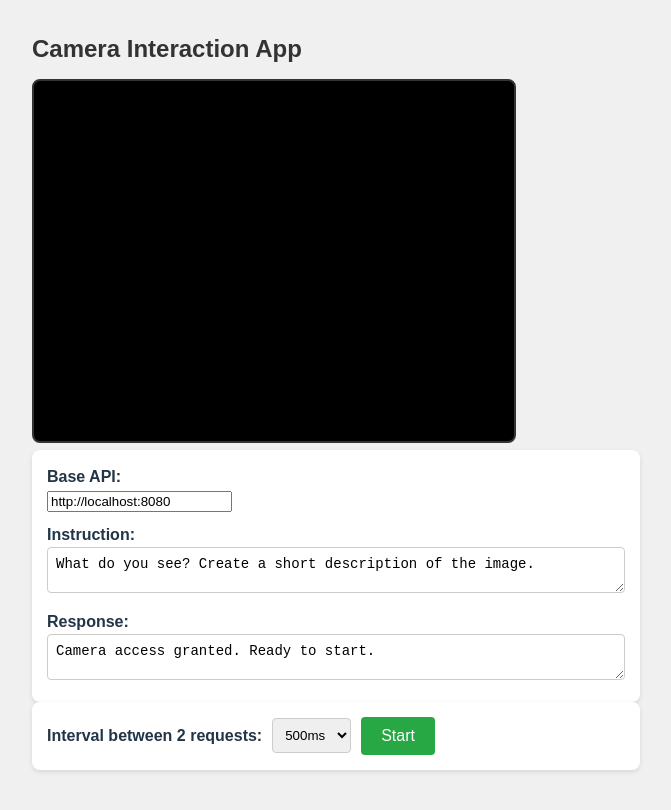
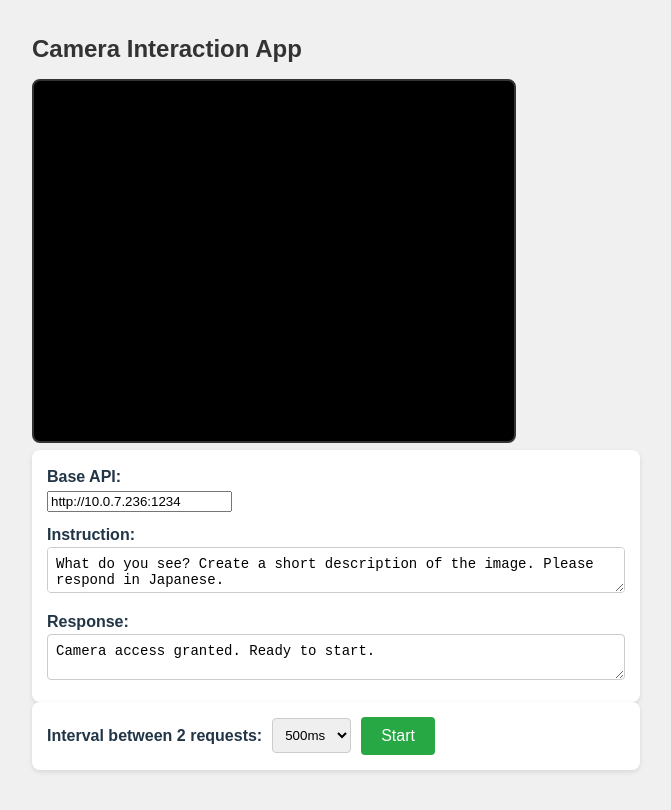
Before and after one commit to koji/webcam-llm, a React (Vite) app: page / in a window 1280 px wide. Shown: the top 810 px of the page, without its empty margins (304-975 px from the left). Built offline with nearby package versions, Linux system fonts and the light colour scheme; no server answers.

Commit message:
use lm stdio

```diff
--- a/src/App.tsx
+++ b/src/App.tsx
@@ -4,14 +4,17 @@ import { useCamera } from './hooks/useCamera';
 import { useIntervalProcessing } from './hooks/useIntervalProcessing';
 import { sendChatCompletionRequest } from './utils/api';
 
+// const url = 'http://localhost:8080';
+const url = 'http://10.0.7.236:1234';
+
 function App() {
   // State for user input and app status
-  const [instruction, setInstruction] = useState('What do you see? Create a short description of the image.');
+  const [instruction, setInstruction] = useState('What do you see? Create a short description of the image. Please respond in Japanese.');
   const [responseText, setResponseText] = useState('Camera access granted. Ready to start.');
   const [isProcessing, setIsProcessing] = useState(false);
   const [intervalMs, setIntervalMs] = useState(500);
-  const [baseURL, setBaseURL] = useState('http://localhost:8080');
-  const [fps, setFps] = useState(0);
+  const [baseURL, setBaseURL] = useState(url);
+  // const [fps, setFps] = useState(0);
 
   // FPS tracking refs
   const frameCountRef = useRef(0);
@@ -22,13 +25,13 @@ function App() {
 
   // Send data to server
   async function processFrame() {
-    console.log('processFrame called'); // DEBUG
+    // console.log('processFrame called'); // DEBUG
     // FPS counting
     frameCountRef.current += 1;
     const now = Date.now();
     if (now - lastFpsUpdateRef.current >= 1000) {
       console.log('FPS updated', frameCountRef.current); // DEBUG
-      setFps(frameCountRef.current);
+      // setFps(frameCountRef.current);
       frameCountRef.current = 0;
       lastFpsUpdateRef.current = now;
     }
--- a/src/utils/api.ts
+++ b/src/utils/api.ts
@@ -4,6 +4,7 @@ export async function sendChatCompletionRequest(
   imageBase64URL: string
 ): Promise<string> {
   try {
+    // const response = await fetch(`${baseURL}/v1/chat/completions`, {
     const response = await fetch(`${baseURL}/v1/chat/completions`, {
       method: 'POST',
       headers: {
```
